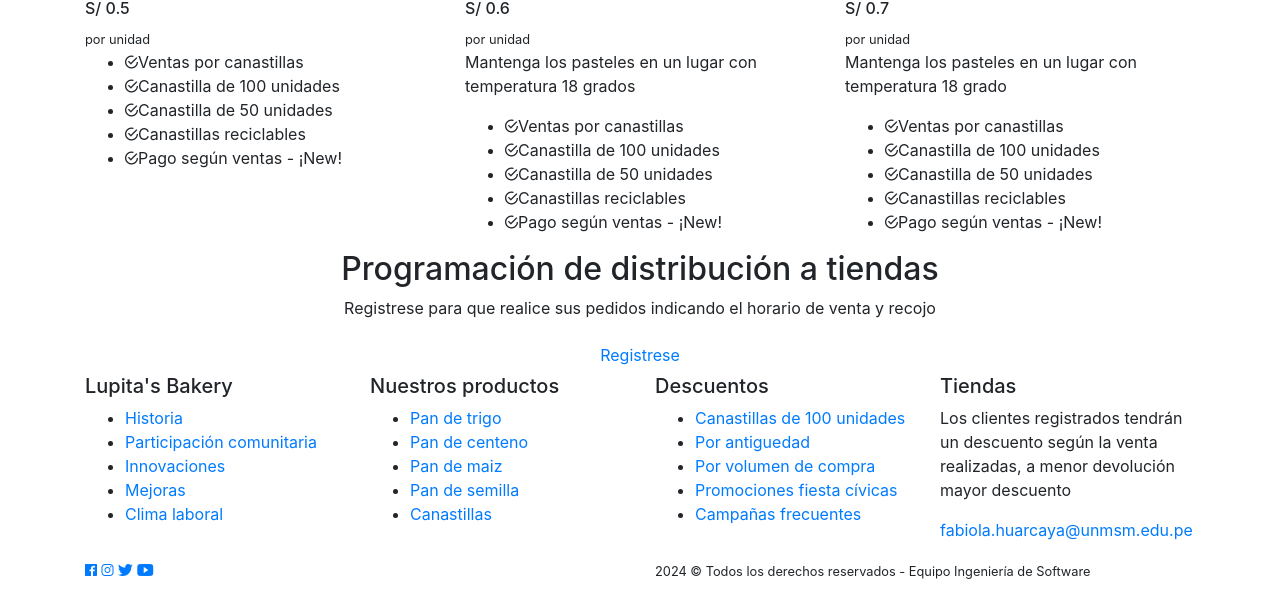
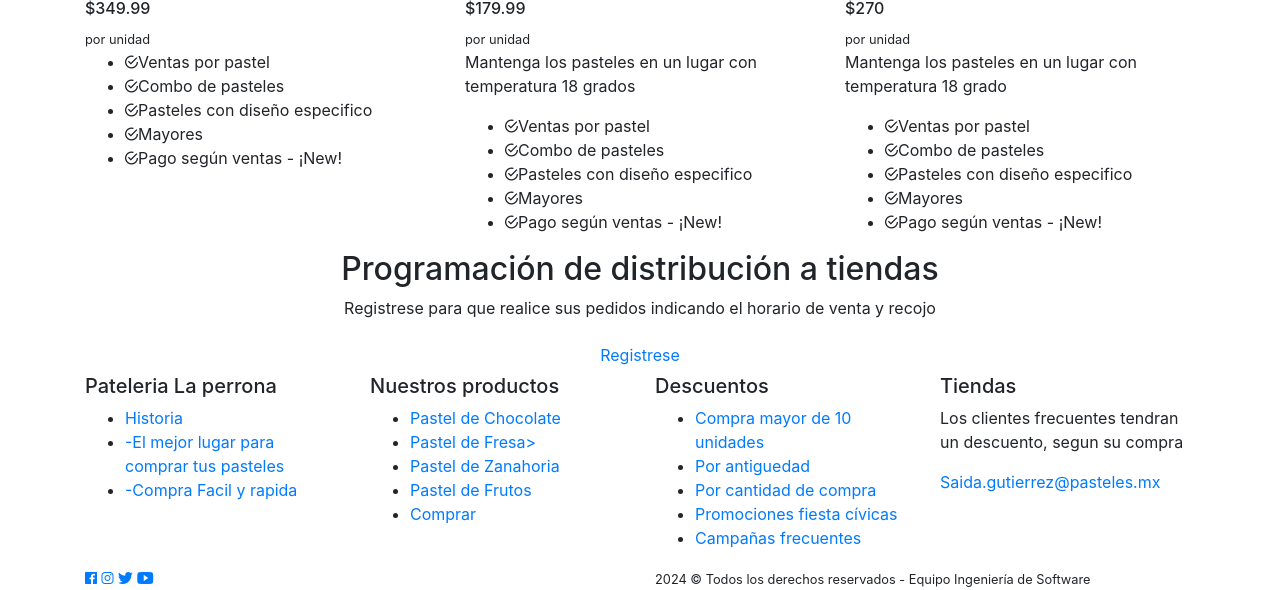
Before and after one commit to 0m4rl4r4/Pasteleria-La-Perrona, a PHP site: page /panaderia/Index.html in a window 1280 px wide. Shown: the part 481-1071 px from the top of the page. Run offline with PHP 8.4, Linux system fonts and the light colour scheme; some libraries are stand-ins or nearby versions.

Commit message:
mod saida1

```diff
--- a/Index.html
+++ b/Index.html
@@ -19,7 +19,7 @@
 
     <link rel="shortcut icon" href="images/All_logo.ico" type="image/vnd.microsoft.icon" />
 
-    <title>Panadería La Perrona</title>
+    <title>Pasteleria La Perrona</title>
   </head>
 
   <body>
@@ -64,7 +64,7 @@
     <div class="container">
       <div class="title-block">
         <h2>Descuentos</h2>
-        <p>Aplicamos descuentos a nuestros clientes</p>
+        <p>Aplicamos descuentos a nuestros clientes Frecuentes</p>
       </div>
       <div class="row">
         <div class="col-md-6">
@@ -114,15 +114,15 @@
             <div>
               <img src="PastelChocolate.jpg" height="150" width="250" alt="">
             </div>
-            <h6>S/ 0.5</h6>
+            <h6>$349.99</h6>
             <small>por unidad</small>
             <div class="divider-light"></div>
             <ul>
-              <li><i class="icon ion-md-checkmark-circle-outline demo"></i>Ventas por canastillas</li>
-              <li><i class="icon ion-md-checkmark-circle-outline demo"></i>Canastilla de 100 unidades</li>
-              <li><i class="icon ion-md-checkmark-circle-outline demo"></i>Canastilla de 50 unidades</li>
-              <li><i class="icon ion-md-checkmark-circle-outline demo"></i>Canastillas reciclables</li>
-              <li><i class="icon ion-md-checkmark-circle-outline demo"></i>Pago según ventas - <span class="demo">¡New!</span></li>
+              <li><i class="icon ion-md-checkmark-circle-outline"></i>Ventas por  pastel</li>
+              <li><i class="icon ion-md-checkmark-circle-outline"></i>Combo de pasteles</li>
+              <li><i class="icon ion-md-checkmark-circle-outline"></i>Pasteles con diseño especifico</li>
+              <li><i class="icon ion-md-checkmark-circle-outline"></i>Mayores</li>
+              <li><i class="icon ion-md-checkmark-circle-outline"></i>Pago según ventas  - <span>¡New!</span></li>
             </ul>
             <!--
             <div class="text-center">
@@ -133,19 +133,19 @@
         </div>
         <div class="col-md-4">
           <div class="pricing-box">
-            <h3>Pan de centeno</h3>
+            <h3>Pastel de Fresa</h3>
             <div>
-              <img src="images/profile-picture-one.jpg" height="150" width="250" alt="">
+              <img src="PastelFresa.jpg" height="150" width="250" alt="">
             </div>
-            <h6>S/ 0.6</h6>
+            <h6>$179.99</h6>
             <small>por unidad</small>
             <p>Mantenga los pasteles en un lugar con temperatura 18 grados</p>
             <div class="divider-light"></div>
             <ul>
-              <li><i class="icon ion-md-checkmark-circle-outline"></i>Ventas por canastillas</li>
-              <li><i class="icon ion-md-checkmark-circle-outline"></i>Canastilla de 100 unidades</li>
-              <li><i class="icon ion-md-checkmark-circle-outline"></i>Canastilla de 50 unidades</li>
-              <li><i class="icon ion-md-checkmark-circle-outline"></i>Canastillas reciclables</li>
+              <li><i class="icon ion-md-checkmark-circle-outline"></i>Ventas por  pastel</li>
+              <li><i class="icon ion-md-checkmark-circle-outline"></i>Combo de pasteles</li>
+              <li><i class="icon ion-md-checkmark-circle-outline"></i>Pasteles con diseño especifico</li>
+              <li><i class="icon ion-md-checkmark-circle-outline"></i>Mayores</li>
               <li><i class="icon ion-md-checkmark-circle-outline"></i>Pago según ventas  - <span>¡New!</span></li>
             </ul>
             <!--
@@ -157,19 +157,19 @@
         </div>
         <div class="col-md-4">
           <div class="pricing-box">
-            <h3>Pan germinado</h3>
+            <h3>Patel Zanahoria</h3>
             <div>
-              <img src="images/cesta_pan_semilla.jpg" height="150" width="250" alt="">
+              <img src="PastelZanahoria.jpg" height="150" width="250" alt="">
             </div>
-            <h6>S/ 0.7</h6>
+            <h6>$270</h6>
             <small>por unidad</small>
             <p>Mantenga los pasteles en un lugar con temperatura 18 grado</p>
             <div class="divider-light"></div>
             <ul>
-              <li><i class="icon ion-md-checkmark-circle-outline"></i>Ventas por canastillas</li>
-              <li><i class="icon ion-md-checkmark-circle-outline"></i>Canastilla de 100 unidades</li>
-              <li><i class="icon ion-md-checkmark-circle-outline"></i>Canastilla de 50 unidades</li>
-              <li><i class="icon ion-md-checkmark-circle-outline"></i>Canastillas reciclables</li>
+              <li><i class="icon ion-md-checkmark-circle-outline"></i>Ventas por  pastel</li>
+              <li><i class="icon ion-md-checkmark-circle-outline"></i>Combo de pasteles</li>
+              <li><i class="icon ion-md-checkmark-circle-outline"></i>Pasteles con diseño especifico</li>
+              <li><i class="icon ion-md-checkmark-circle-outline"></i>Mayores</li>
               <li><i class="icon ion-md-checkmark-circle-outline"></i>Pago según ventas  - <span>¡New!</span></li>
             </ul>
             <!--
@@ -201,39 +201,38 @@
     <div class="container">
       <div class="row">
         <div class="col-md-3">
-          <h5>Lupita's Bakery</h5>
+          <h5>Pateleria La perrona</h5>
           <ul>
             <li><a href="#">Historia</a></li>
-            <li><a href="#">Participación comunitaria</a></li>
-            <li><a href="#">Innovaciones</a></li>
-            <li><a href="#">Mejoras</a></li>
-            <li><a href="#">Clima laboral</a></li>
+            <li><a href="#">-El mejor lugar para comprar tus pasteles</a></li>
+            <li><a href="#">-Compra Facil y rapida</a></li>
+
           </ul>
         </div>
         <div class="col-md-3">
           <h5>Nuestros productos</h5>
           <ul>
-            <li><a href="#">Pan de trigo</a></li>
-            <li><a href="#">Pan de centeno</a></li>
-            <li><a href="#">Pan de maiz</a></li>
-            <li><a href="#">Pan de semilla</a></li>
-            <li><a href="#">Canastillas</a></li>
+            <li><a href="#">Pastel de Chocolate</a></li>
+            <li><a href="#">Pastel de Fresa></li>
+            <li><a href="#">Pastel de Zanahoria</a></li>
+            <li><a href="#">Pastel de Frutos</a></li>
+            <li><a href="#">Comprar</a></li>
           </ul>
         </div>
         <div class="col-md-3">
           <h5>Descuentos</h5>
           <ul>
-            <li><a href="#">Canastillas de 100 unidades</a></li>
+            <li><a href="#">Compra mayor de 10 unidades</a></li>
             <li><a href="#">Por antiguedad</a></li>
-            <li><a href="#">Por volumen de compra</a></li>
+            <li><a href="#">Por cantidad de compra</a></li>
             <li><a href="#">Promociones fiesta cívicas</a></li>
             <li><a href="#">Campañas frecuentes</a></li>
           </ul>
         </div>
         <div class="col-md-3">
           <h5>Tiendas</h5>
-          <p>Los clientes registrados tendrán un descuento según la venta realizadas, a menor devolución mayor descuento</p>
-          <p><a href="mailto:fabiola.huarcaya@unmsm.edu.pe" class="external-links">fabiola.huarcaya@unmsm.edu.pe</a></p>
+          <p>Los clientes frecuentes tendran un descuento, segun su compra</p>
+          <p><a href="mailto:saida.gutierrez@Pasteles.mx" class="external-links">Saida.gutierrez@pasteles.mx</a></p>
         </div>
       </div>
       <div class="divider"></div>
--- a/vista/vista_recojos.php
+++ b/vista/vista_recojos.php
@@ -13,7 +13,7 @@ if ($_SESSION['idrol']!=1){
 <!doctype html>
 <html lang="es">
   <head>
-      <title>Entregas | Panadería</title>
+      <title>Entregas | Pasteleria</title>
     <!-- Required meta tags -->
     <meta charset="utf-8">
     <meta name="viewport" content="width=device-width, initial-scale=1, shrink-to-fit=no">
```
